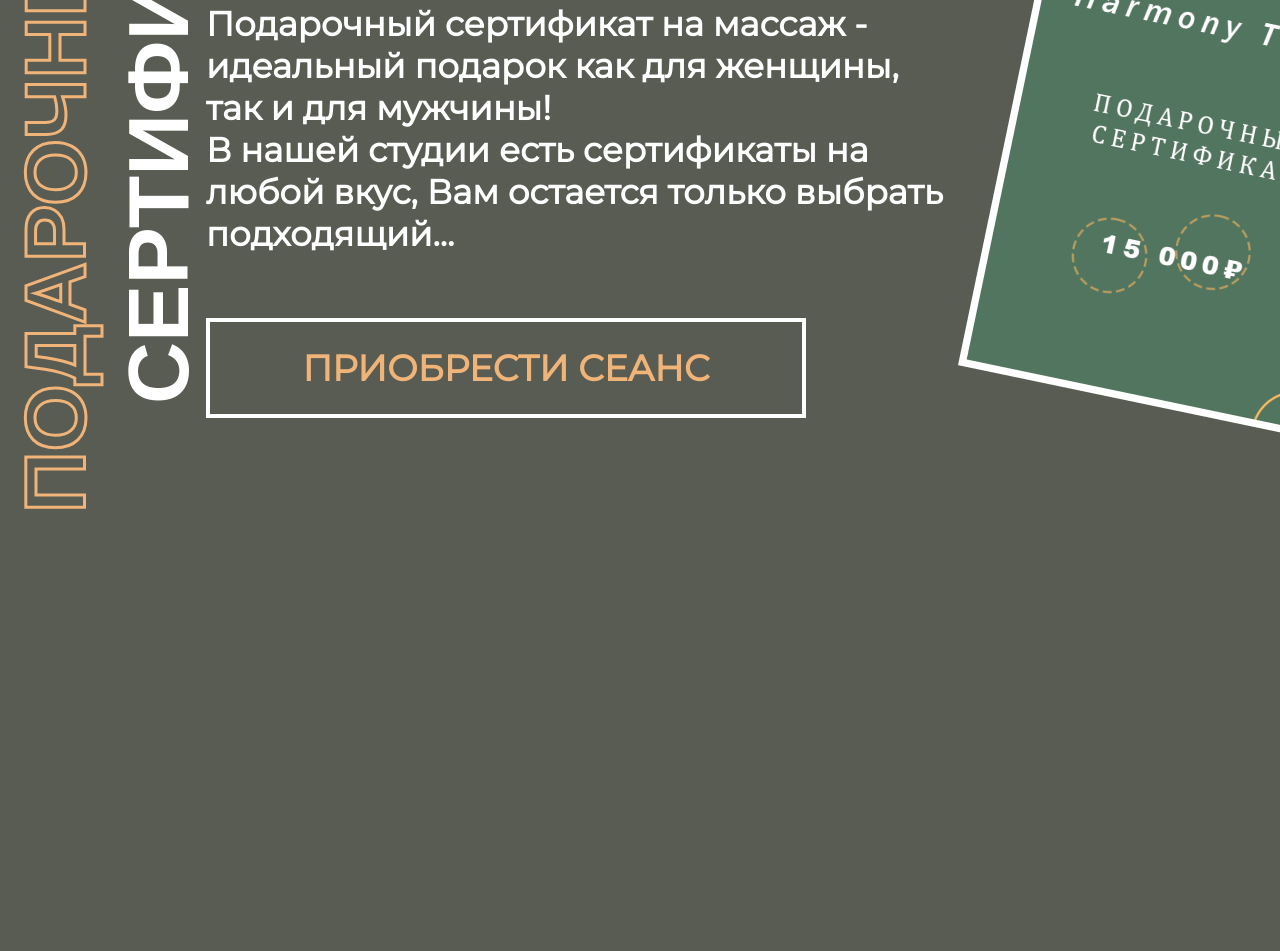
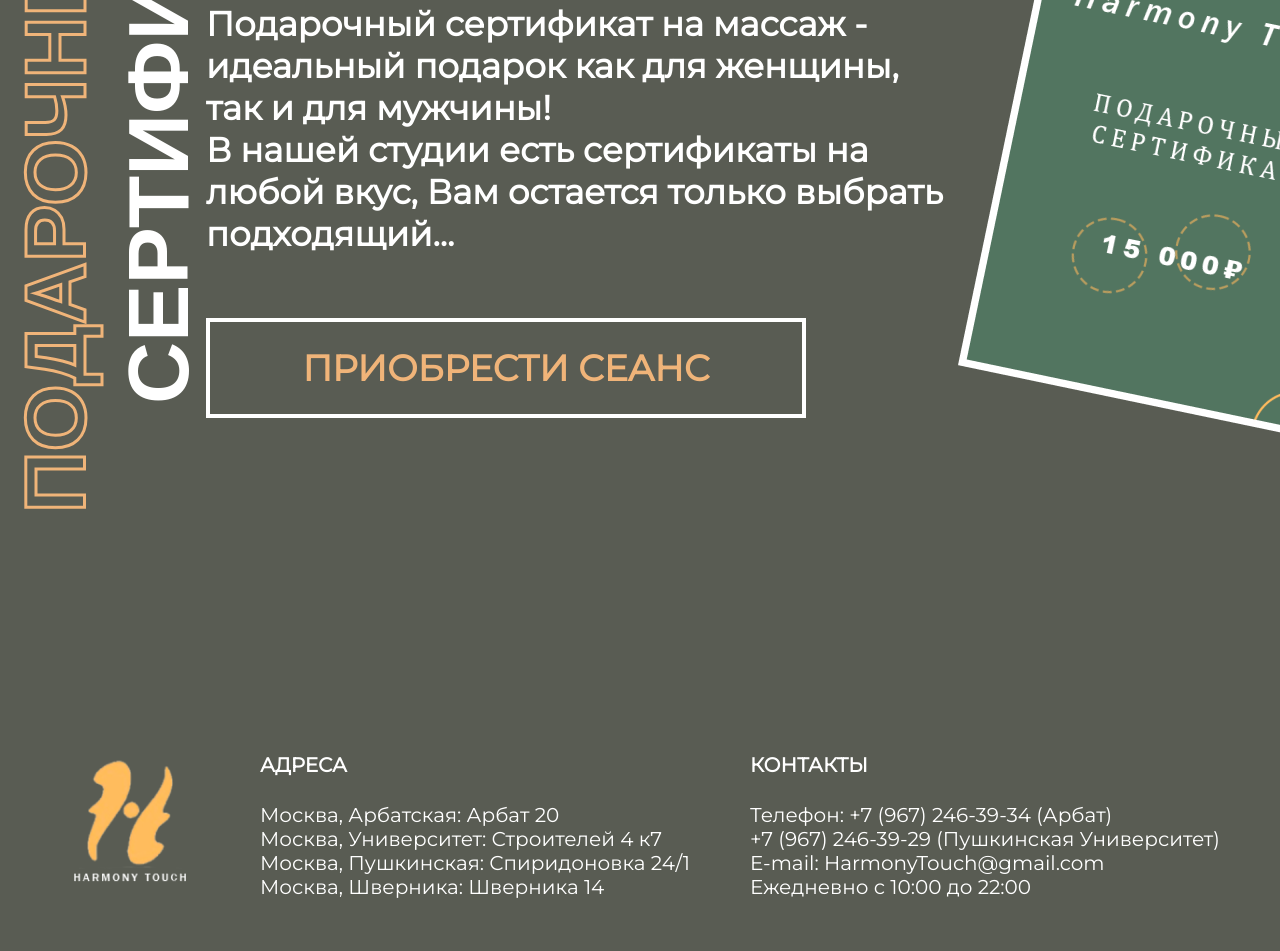
Before and after one commit to Kiquzo/masage, a plain HTML site: page index.html in a window 1280 px wide. Shown: the part 6199-7150 px from the top of the page. Before the commit the page ends 6900 px from the top, so only its background shows below. Drawn offline with Linux system fonts and the light colour scheme; a web font is replaced by a local one.

Commit message:
[ADD] html и scss полностью готовы

```diff
--- a/css/main.scss
+++ b/css/main.scss
@@ -431,3 +431,30 @@ h1{
     font-size: 36px;
     font-weight: 600;
 }
+
+footer{
+    @include center-container;
+    height: 250px;
+    display: flex;
+    align-items: center;
+    justify-content: space-evenly;
+}
+
+footer h3{
+    font-family: "Montserrat", sans-serif;
+    font-size: 20px;
+    font-weight: 700;
+    color: white;
+    margin-bottom: 26px;
+}
+
+footer ul{
+    list-style: none;
+}
+
+footer .footer-sub-txt{
+    font-family: "Montserrat", sans-serif;
+    font-size: 20px;
+    font-weight: 500;
+    color: white;
+}
--- a/index.html
+++ b/index.html
@@ -134,6 +134,27 @@
         </div>
         <img src="imgs/sertificate.png" alt="sertificate">
     </section>
+    <footer>
+        <img src="imgs/harmony-logo-footer.png" alt="logo">
+        <div class="addresses">
+            <h3>АДРЕСА</h3>
+            <ul>
+                <li class="footer-sub-txt">Москва, Арбатская: Арбат 20</li>
+                <li class="footer-sub-txt">Москва, Университет: Строителей 4 к7</li>
+                <li class="footer-sub-txt">Москва, Пушкинская: Спиридоновка 24/1</li>
+                <li class="footer-sub-txt">Москва, Шверника: Шверника 14</li>
+            </ul>
+        </div>
+        <div class="contacts">
+            <h3>КОНТАКТЫ</h3>
+            <p class="footer-sub-txt">
+                Телефон: +7 (967) 246-39-34 (Арбат)<br/>
+                +7 (967) 246-39-29 (Пушкинская Университет)<br/>
+                E-mail: HarmonyTouch@gmail.com<br/>
+                Ежедневно с 10:00 до 22:00
+            </p>
+        </div>
+    </footer>
     <script src="/js/main.js"></script>
 </body>
 </html>
```
Also changed, not shown: css/main.css, imgs/harmony-logo-footer.png (added), 1 other file.
